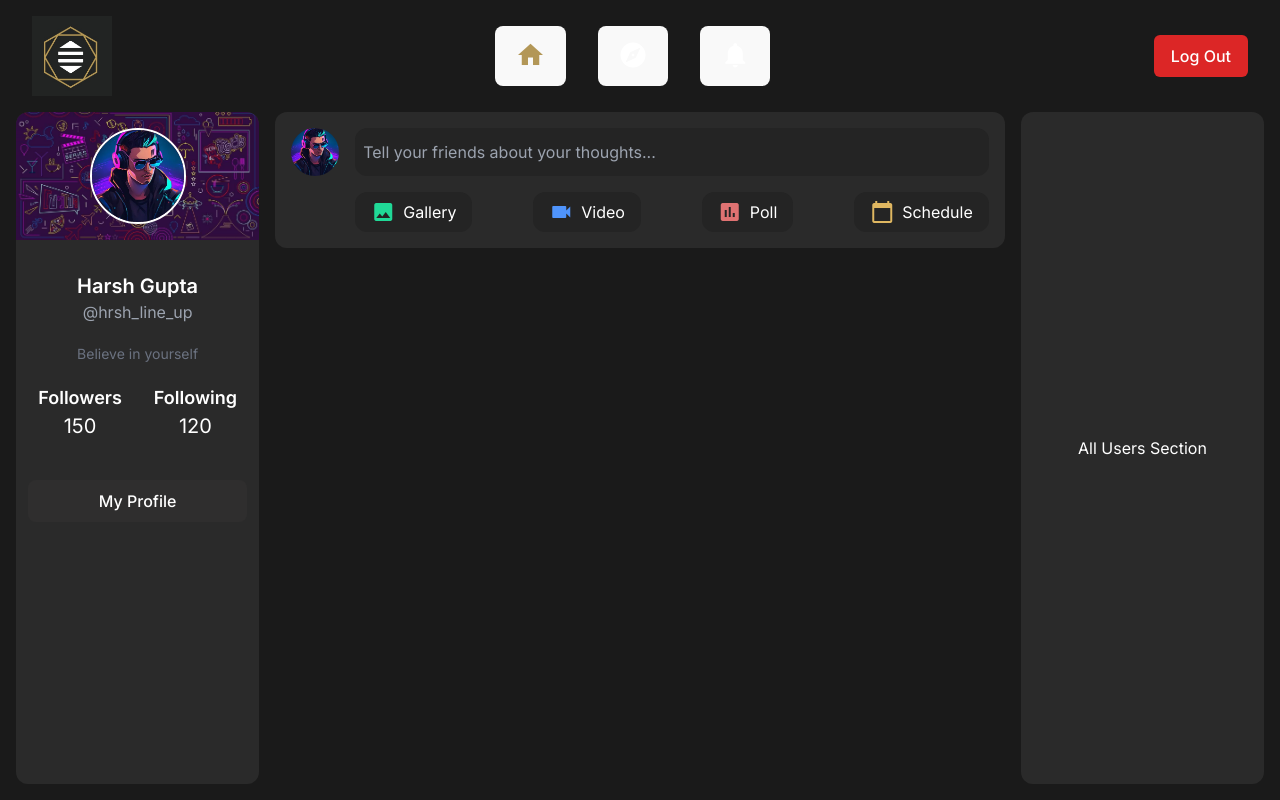
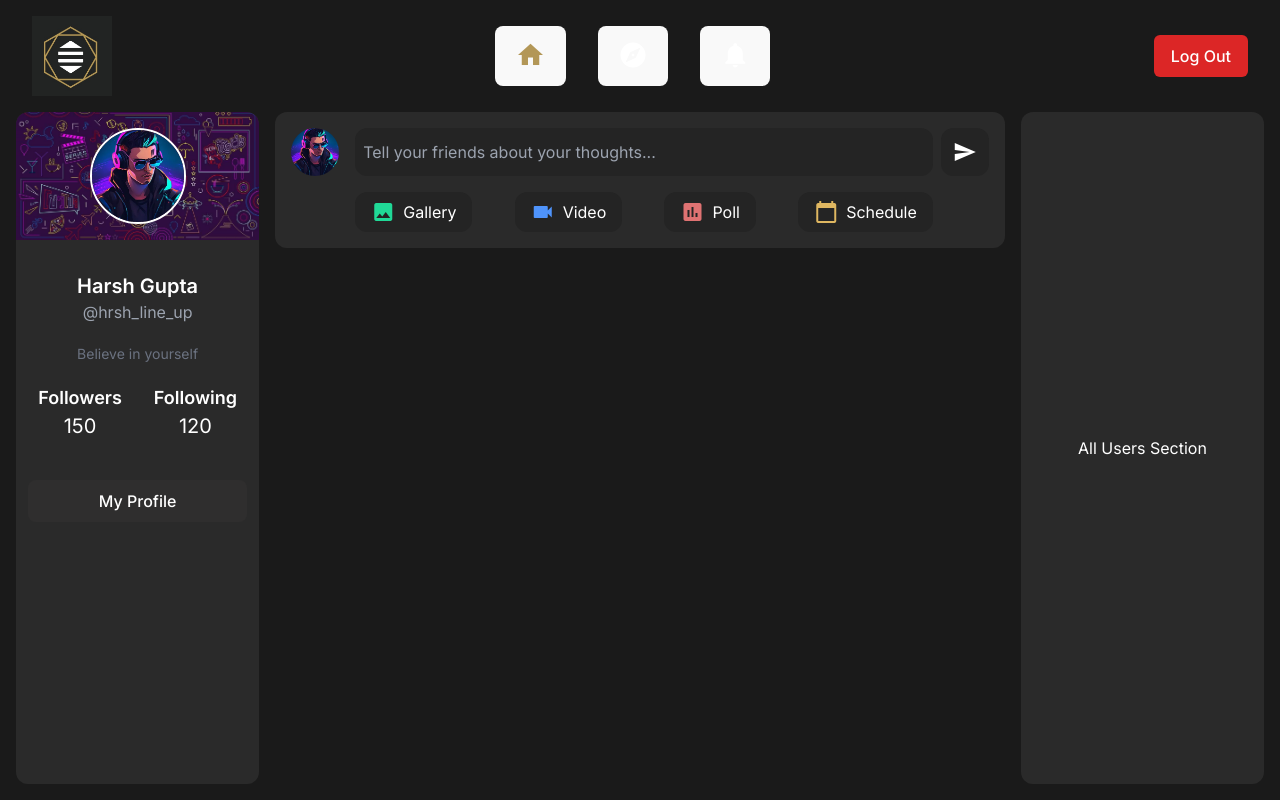
Before and after one commit to Hartz-byte/social-media-app, a React (Vite) app: page /Home in a window 1280 px wide. Built offline with nearby package versions, Linux system fonts and the light colour scheme; no server answers; sample sign-in values are in the browser's storage; a web font is replaced by a local one.

Commit message:
send button icon added in the NewsFeedSection

```diff
--- a/src/components/NewsFeedSection.tsx
+++ b/src/components/NewsFeedSection.tsx
@@ -18,12 +18,17 @@ const NewsFeedSection = () => {
           <input
             type="text"
             placeholder="Tell your friends about your thoughts..."
-            className="flex-1 h-12 bg-[#242424] text-white p-2 rounded-xl focus:outline-none focus:ring-2 focus:ring-[#B39757]"
+            className="flex-1 h-12 bg-[#242424] text-white p-2 rounded-xl focus:outline-none focus:ring-2 focus:ring-[#B39757] mr-2"
           />
+
+          {/* Send Button */}
+          <button className="h-12 w-12 flex items-center justify-center bg-[#242424] rounded-xl hover:bg-[#1e1e1e] focus:outline-none">
+            <span className="material-icons text-white text-2xl">send</span>
+          </button>
         </div>
 
         {/* Icons Section */}
-        <div className="flex justify-between ml-16">
+        <div className="flex justify-between ml-16 mr-14">
           {/* Gallery */}
           <div className="flex items-center bg-[#242424] p-2 pl-4 pr-4 rounded-xl cursor-pointer hover:bg-[#1e1e1e]">
             <span className="material-icons text-[#20D997] mr-2">photo</span>
```
